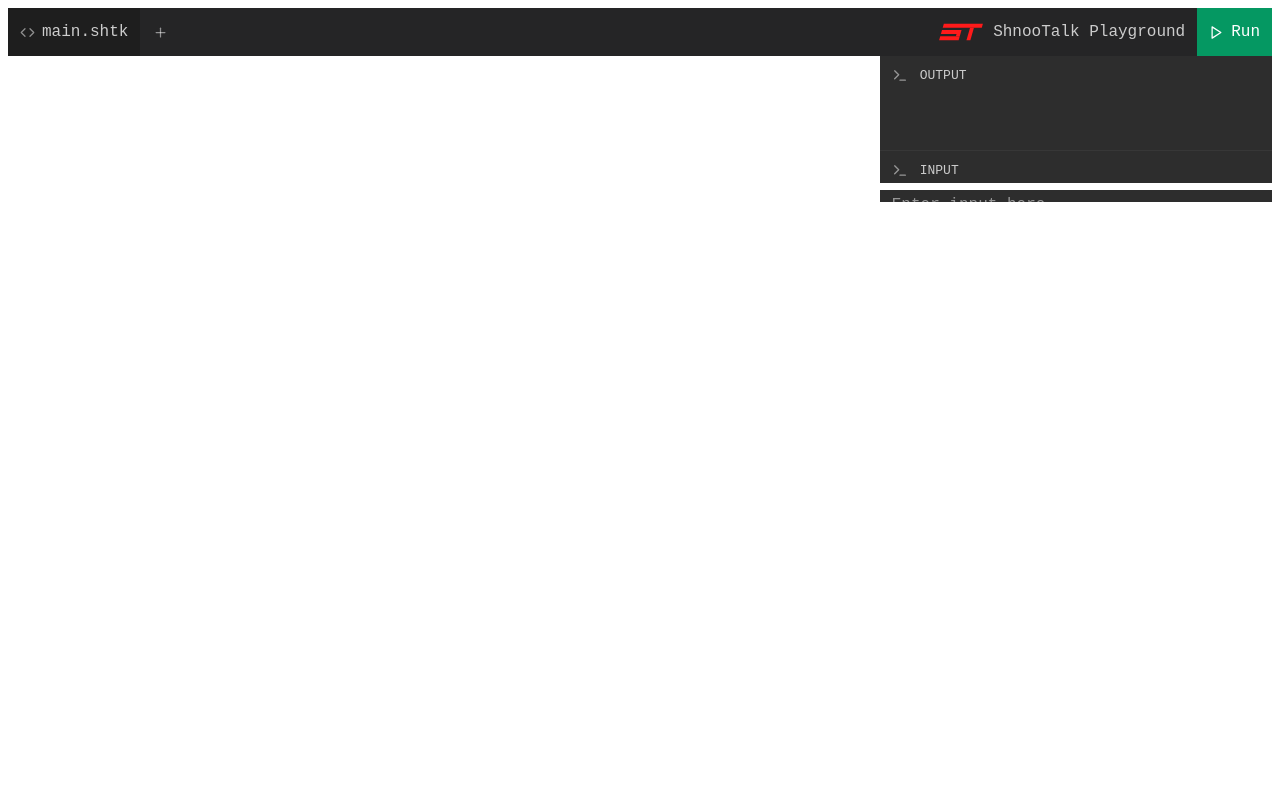
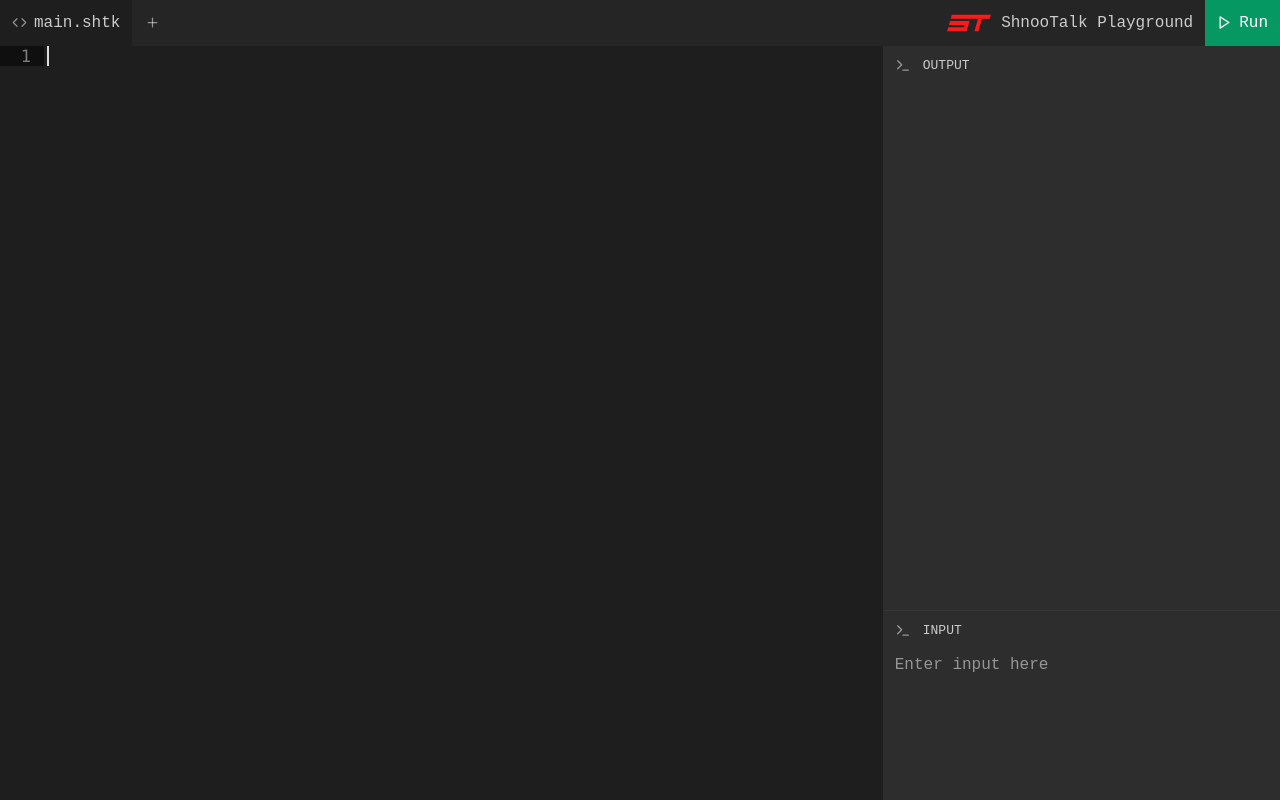
Before and after one commit to RainingComputers/shnootalk-playground, a Svelte app: page / in a window 1280 px wide. Built offline with nearby package versions, Linux system fonts and the light colour scheme.

Commit message:
Fix App.svelte

```diff
--- a/src/App.svelte
+++ b/src/App.svelte
@@ -1,4 +1,5 @@
 <script lang="ts">
+    import { CompileResult, dispatchProgram } from "./api/cloudCompile"
     import Toolbar from "./components/Toolbar.svelte"
     import RunButton from "./components/RunButton.svelte"
     import PlaygroundLogo from "./appComponents/PlaygroundLogo.svelte"
@@ -10,7 +11,6 @@
     import TextInput from "./components/TextInput.svelte"
     import About from "./appComponents/About.svelte"
     import OutputPanel from "./appComponents/OutputPanel.svelte"
-    import { CompileResult, dispatchProgram } from "./api/cloudCompile"
     import InputPanel from "./appComponents/InputPanel.svelte"
 
     const tabbedEditorContext = new TabsContext(["main.shtk"])
@@ -65,8 +65,8 @@
 </script>
 
 <svelte:window on:keydown={onKeyDown} />
-<svelte:body class="box-root" />
 
+<main class="box-root">
     <Modal
         width={25}
         bind:this={newTabModal}
@@ -110,7 +110,12 @@
         />
 
         <div class="box background-2d box-width-45">
-        <OutputPanel status={reactiveStatus} {output} bind:this={outputPanel} />
+            <OutputPanel
+                status={reactiveStatus}
+                {output}
+                bind:this={outputPanel}
+            />
             <InputPanel bind:this={inputPanel} />
         </div>
     </div>
+</main>
```
Lines whose indentation alone changed are shown as unchanged.
